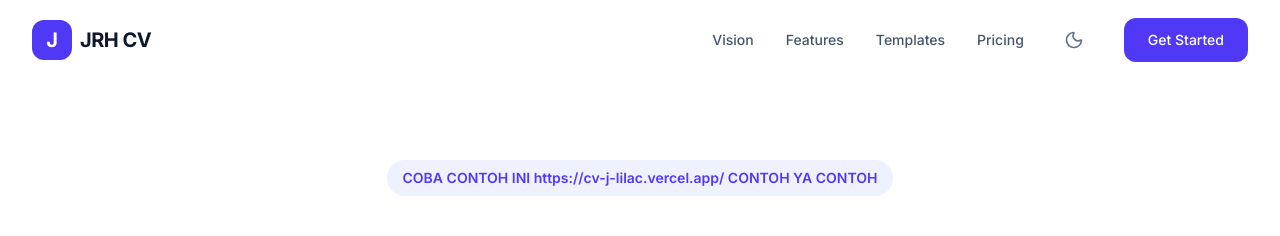
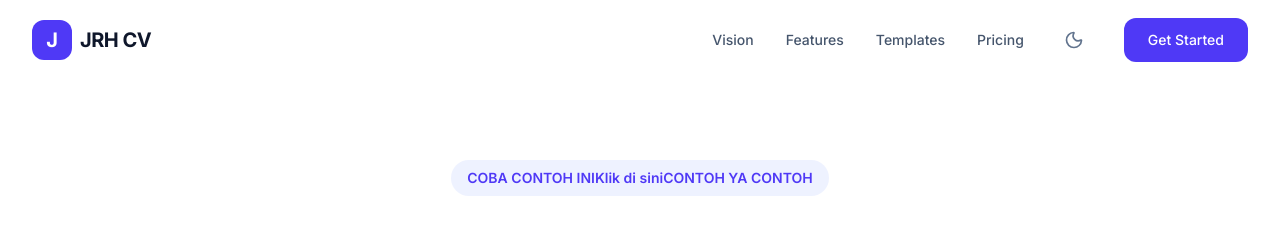
Before and after one commit to jokwiwo88/JRH-CV-, a React (Vite) app: page / in a window 1280 px wide. Shown: the top 236 px of the page. Built offline with nearby package versions, Linux system fonts and the light colour scheme; no server answers; a web font is replaced by a local one.

Commit message:
Update link text in LandingPage component

```diff
--- a/src/components/LandingPage.tsx
+++ b/src/components/LandingPage.tsx
@@ -47,7 +47,9 @@
             <span className="px-4 py-2 rounded-full bg-indigo-50 dark:bg-indigo-900/30 text-indigo-600 dark:text-indigo-400 text-sm font-semibold mb-6 inline-block">
               COBA CONTOH INI
 
-                 https://cv-j-lilac.vercel.app/
+                 <a href="https://cv-j-lilac.vercel.app/" target="_blank" rel="noopener noreferrer">
+  Klik di sini
+</a>
 
               CONTOH YA CONTOH
 
```
